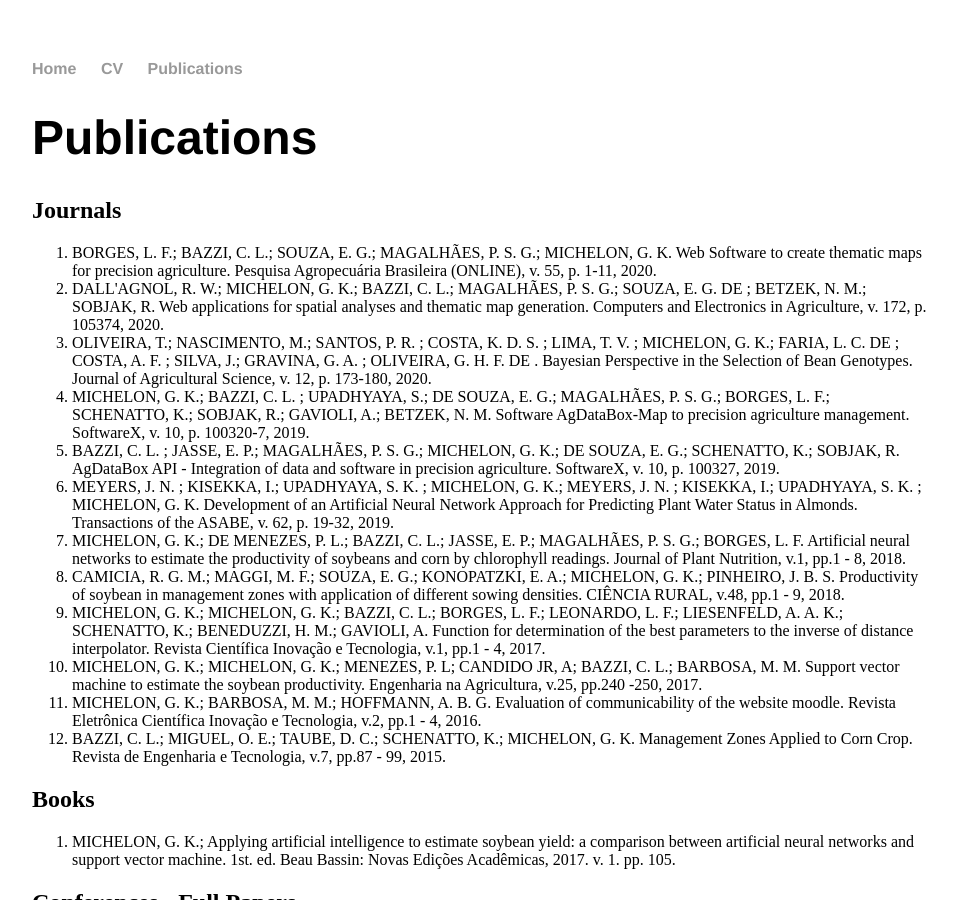
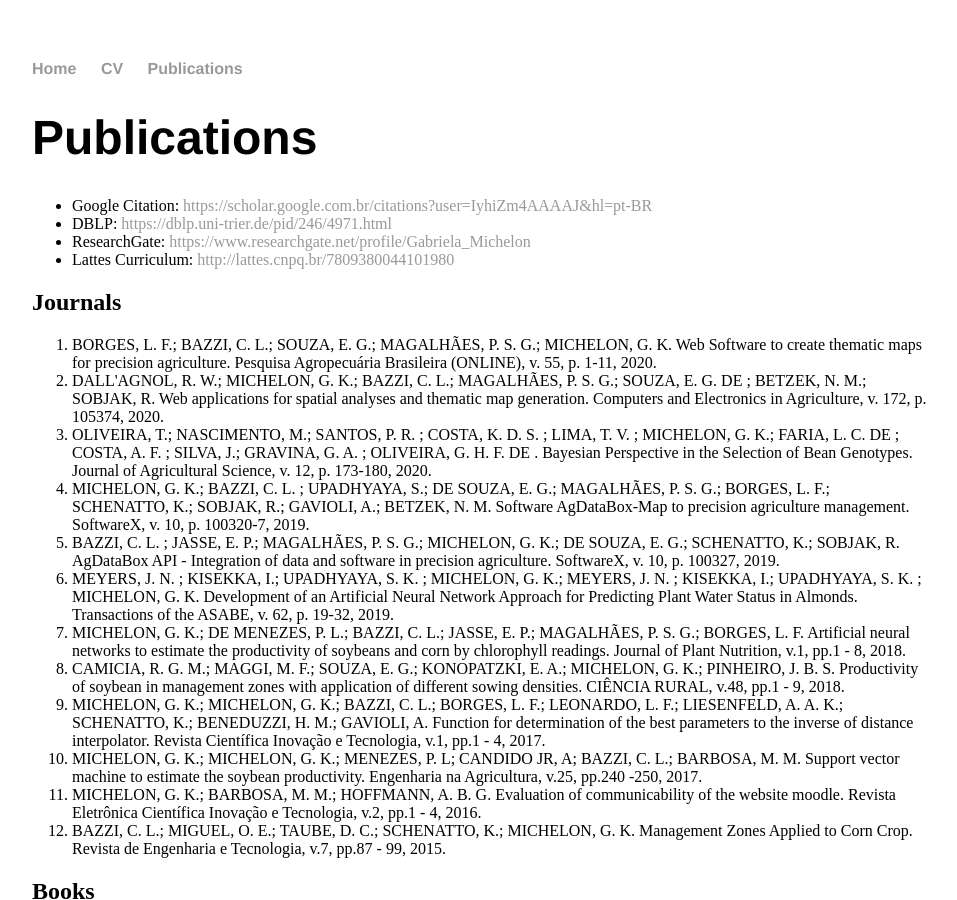
Before and after one commit to GabrielaMichelon/gabrielamichelon.github.io, a Jekyll site: the page built from publications/index.html, in a window 1280 px wide and 900 px high. Shown: the whole window, without its empty margins (160-1117 px from the left). Built offline with Jekyll 4.4.1, drawn with Linux system fonts in a browser that asks for light colours.

Commit message:
Update index.html

```diff
--- a/publications/index.html
+++ b/publications/index.html
@@ -3,7 +3,12 @@ layout: default
 title: Publications
 ---
 <h1>{{ page.title }}</h1>
-
+<ul>
+    <li>Google Citation: <a href="https://scholar.google.com.br/citations?user=IyhiZm4AAAAJ&hl=pt-BR" target="_blank">https://scholar.google.com.br/citations?user=IyhiZm4AAAAJ&hl=pt-BR</a></li>
+    <li>DBLP: <a href="https://dblp.uni-trier.de/pid/246/4971.html" target="_blank">https://dblp.uni-trier.de/pid/246/4971.html</a></li>
+    <li>ResearchGate: <a href="https://www.researchgate.net/profile/Gabriela_Michelon" target="_blank">https://www.researchgate.net/profile/Gabriela_Michelon</a></li>
+    <li>Lattes Curriculum: <a href="http://lattes.cnpq.br/7809380044101980" target="_blank">http://lattes.cnpq.br/7809380044101980</a></li>
+ </ul>
   <h2>Journals</h2>
 	<ol>
 		<li>BORGES, L. F.; BAZZI, C. L.; SOUZA, E. G.; MAGALHÃES, P. S. G.; MICHELON, G. K. Web Software to create thematic maps for precision agriculture. Pesquisa Agropecuária Brasileira (ONLINE), v. 55, p. 1-11, 2020.</li>
```
